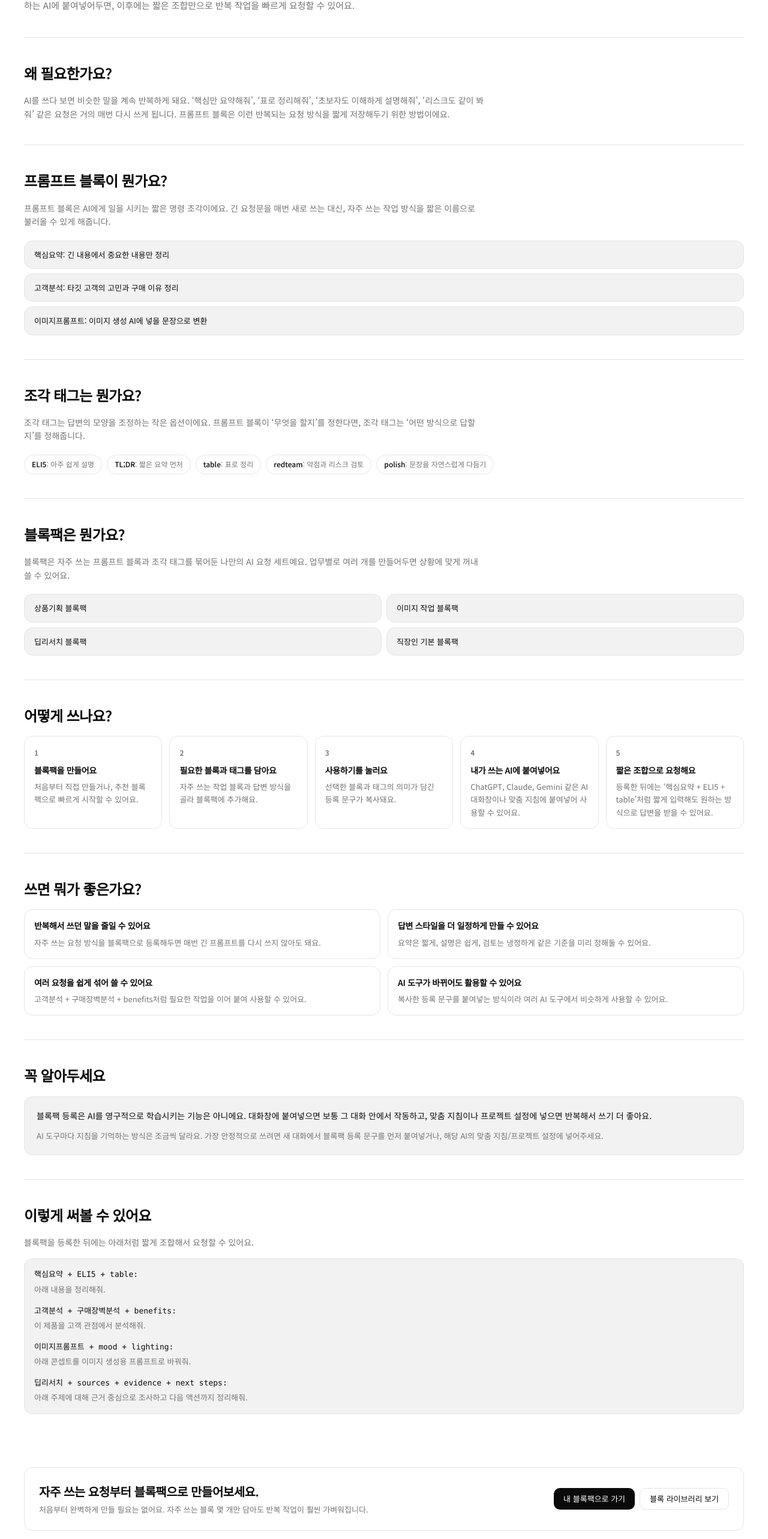
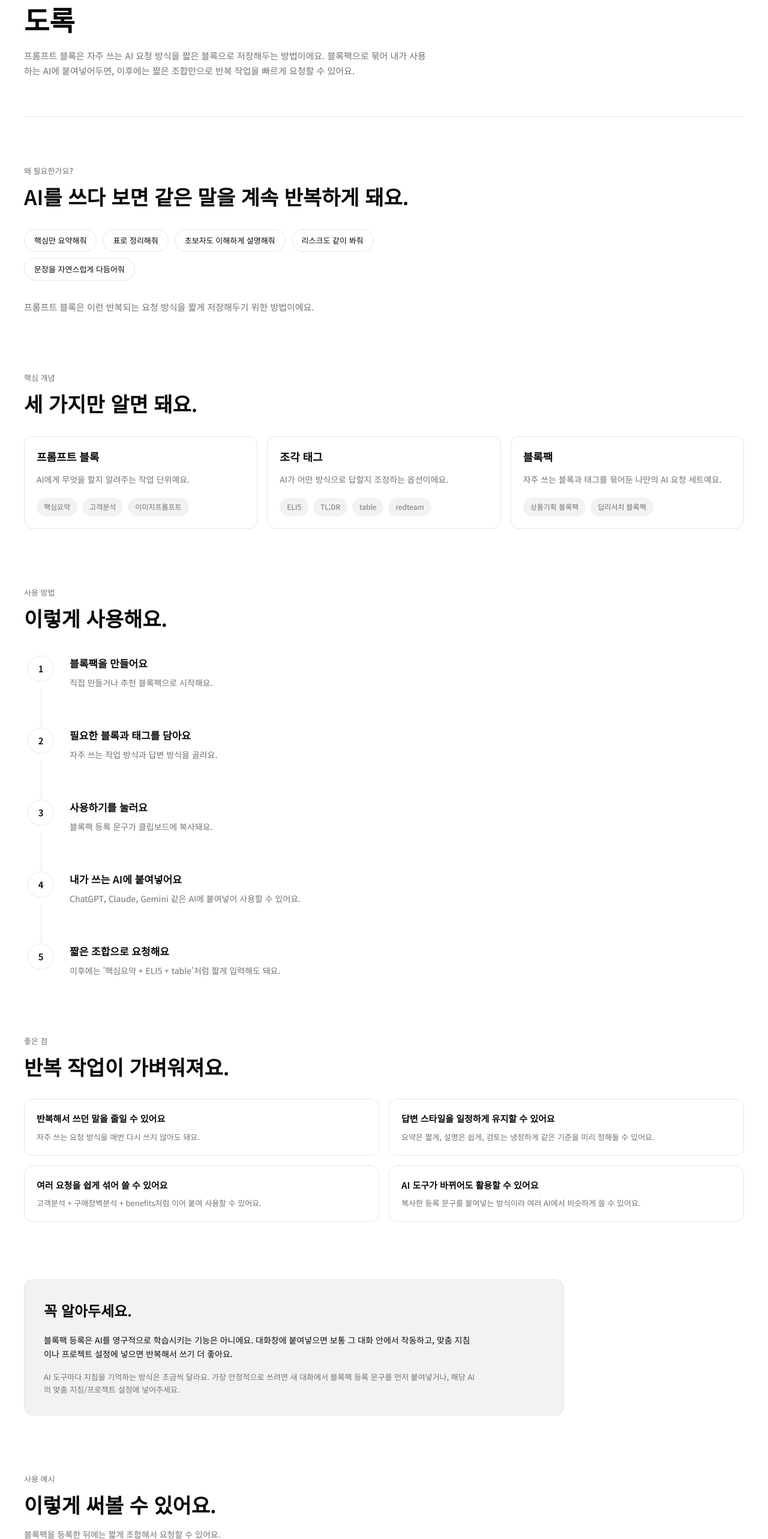
Before and after one commit to leejoyon98-beep/prompt-blocks, a Next.js app: page /guide in a window 1280 px wide. Shown: the part 203-2769 px from the top of the page at 60% size. Built offline with nearby package versions, Linux system fonts and the light colour scheme; no server answers.

Commit message:
Update page.tsx

```diff
--- a/src/app/guide/page.tsx
+++ b/src/app/guide/page.tsx
@@ -1,62 +1,73 @@
 import Link from "next/link";
+import type { ReactNode } from "react";
 import { PageShell } from "@/components/layout/PageShell";
 import { Button } from "@/components/common/Button";
 
-const blockExamples = [
-  { title: "핵심요약", description: "긴 내용에서 중요한 내용만 정리" },
-  { title: "고객분석", description: "타깃 고객의 고민과 구매 이유 정리" },
-  { title: "이미지프롬프트", description: "이미지 생성 AI에 넣을 문장으로 변환" },
+const repeatedRequests = [
+  "핵심만 요약해줘",
+  "표로 정리해줘",
+  "초보자도 이해하게 설명해줘",
+  "리스크도 같이 봐줘",
+  "문장을 자연스럽게 다듬어줘",
 ];
 
-const tagExamples = [
-  { tag: "ELI5", text: "아주 쉽게 설명" },
-  { tag: "TL;DR", text: "짧은 요약 먼저" },
-  { tag: "table", text: "표로 정리" },
-  { tag: "redteam", text: "약점과 리스크 검토" },
-  { tag: "polish", text: "문장을 자연스럽게 다듬기" },
+const concepts = [
+  {
+    title: "프롬프트 블록",
+    description: "AI에게 무엇을 할지 알려주는 작업 단위예요.",
+    examples: ["핵심요약", "고객분석", "이미지프롬프트"],
+  },
+  {
+    title: "조각 태그",
+    description: "AI가 어떤 방식으로 답할지 조정하는 옵션이에요.",
+    examples: ["ELI5", "TL;DR", "table", "redteam"],
+  },
+  {
+    title: "블록팩",
+    description: "자주 쓰는 블록과 태그를 묶어둔 나만의 AI 요청 세트예요.",
+    examples: ["상품기획 블록팩", "딥리서치 블록팩"],
+  },
 ];
-
-const packExamples = ["상품기획 블록팩", "이미지 작업 블록팩", "딥리서치 블록팩", "직장인 기본 블록팩"];
 
 const steps = [
   {
     title: "블록팩을 만들어요",
-    description: "처음부터 직접 만들거나, 추천 블록팩으로 빠르게 시작할 수 있어요.",
+    description: "직접 만들거나 추천 블록팩으로 시작해요.",
   },
   {
     title: "필요한 블록과 태그를 담아요",
-    description: "자주 쓰는 작업 블록과 답변 방식을 골라 블록팩에 추가해요.",
+    description: "자주 쓰는 작업 방식과 답변 방식을 골라요.",
   },
   {
     title: "사용하기를 눌러요",
-    description: "선택한 블록과 태그의 의미가 담긴 등록 문구가 복사돼요.",
+    description: "블록팩 등록 문구가 클립보드에 복사돼요.",
   },
   {
     title: "내가 쓰는 AI에 붙여넣어요",
-    description: "ChatGPT, Claude, Gemini 같은 AI 대화창이나 맞춤 지침에 붙여넣어 사용할 수 있어요.",
+    description: "ChatGPT, Claude, Gemini 같은 AI에 붙여넣어 사용할 수 있어요.",
   },
   {
     title: "짧은 조합으로 요청해요",
-    description: "등록한 뒤에는 ‘핵심요약 + ELI5 + table’처럼 짧게 입력해도 원하는 방식으로 답변을 받을 수 있어요.",
+    description: "이후에는 '핵심요약 + ELI5 + table'처럼 짧게 입력해도 돼요.",
   },
 ];
 
 const benefits = [
   {
     title: "반복해서 쓰던 말을 줄일 수 있어요",
-    description: "자주 쓰는 요청 방식을 블록팩으로 등록해두면 매번 긴 프롬프트를 다시 쓰지 않아도 돼요.",
+    description: "자주 쓰는 요청 방식을 매번 다시 쓰지 않아도 돼요.",
   },
   {
-    title: "답변 스타일을 더 일정하게 만들 수 있어요",
+    title: "답변 스타일을 일정하게 유지할 수 있어요",
     description: "요약은 짧게, 설명은 쉽게, 검토는 냉정하게 같은 기준을 미리 정해둘 수 있어요.",
   },
   {
     title: "여러 요청을 쉽게 섞어 쓸 수 있어요",
-    description: "고객분석 + 구매장벽분석 + benefits처럼 필요한 작업을 이어 붙여 사용할 수 있어요.",
+    description: "고객분석 + 구매장벽분석 + benefits처럼 이어 붙여 사용할 수 있어요.",
   },
   {
     title: "AI 도구가 바뀌어도 활용할 수 있어요",
-    description: "복사한 등록 문구를 붙여넣는 방식이라 여러 AI 도구에서 비슷하게 사용할 수 있어요.",
+    description: "복사한 등록 문구를 붙여넣는 방식이라 여러 AI에서 비슷하게 쓸 수 있어요.",
   },
 ];
 
@@ -81,127 +92,118 @@ const useExamples = [
 
 export default function GuidePage() {
   return (
-    <PageShell className="py-12">
-      <header className="border-b border-border pb-10">
-        <h1 className="max-w-3xl text-[36px] font-semibold leading-tight tracking-tight sm:text-[44px]">
+    <PageShell className="py-14">
+      <header className="border-b border-border pb-16">
+        <p className="mb-4 text-[13px] font-medium text-muted">사용 가이드</p>
+        <h1 className="max-w-[680px] text-[36px] font-semibold leading-tight sm:text-[46px]">
           매번 같은 프롬프트를 다시 쓰지 않도록
         </h1>
-        <p className="mt-4 max-w-2xl text-[15px] leading-relaxed text-muted">
-          프롬프트 블록은 자주 쓰는 AI 요청 방식을 짧은 블록으로 저장해두는 방법이에요. 블록팩으로 묶어 내가
-          사용하는 AI에 붙여넣어두면, 이후에는 짧은 조합만으로 반복 작업을 빠르게 요청할 수 있어요.
+        <p className="mt-5 max-w-[680px] text-[15px] leading-relaxed text-muted">
+          프롬프트 블록은 자주 쓰는 AI 요청 방식을 짧은 블록으로 저장해두는 방법이에요.
+          블록팩으로 묶어 내가 사용하는 AI에 붙여넣어두면, 이후에는 짧은 조합만으로 반복 작업을 빠르게 요청할 수 있어요.
         </p>
       </header>
 
-      <div className="divide-y divide-border">
-        <GuideSection title="왜 필요한가요?">
-          <p className="max-w-3xl text-[14px] leading-relaxed text-muted">
-            AI를 쓰다 보면 비슷한 말을 계속 반복하게 돼요. ‘핵심만 요약해줘’, ‘표로 정리해줘’, ‘초보자도 이해하게
-            설명해줘’, ‘리스크도 같이 봐줘’ 같은 요청은 거의 매번 다시 쓰게 됩니다. 프롬프트 블록은 이런 반복되는
-            요청 방식을 짧게 저장해두기 위한 방법이에요.
-          </p>
-        </GuideSection>
-
-        <GuideSection title="프롬프트 블록이 뭔가요?">
-          <p className="max-w-3xl text-[14px] leading-relaxed text-muted">
-            프롬프트 블록은 AI에게 일을 시키는 짧은 명령 조각이에요. 긴 요청문을 매번 새로 쓰는 대신, 자주 쓰는
-            작업 방식을 짧은 이름으로 불러올 수 있게 해줍니다.
-          </p>
-          <div className="mt-5 grid grid-cols-1 gap-2">
-            {blockExamples.map((example) => (
-              <ExampleLine key={example.title}>
-                <span className="font-medium">{example.title}</span>: {example.description}
-              </ExampleLine>
-            ))}
-          </div>
-        </GuideSection>
-
-        <GuideSection title="조각 태그는 뭔가요?">
-          <p className="max-w-3xl text-[14px] leading-relaxed text-muted">
-            조각 태그는 답변의 모양을 조정하는 작은 옵션이에요. 프롬프트 블록이 ‘무엇을 할지’를 정한다면, 조각
-            태그는 ‘어떤 방식으로 답할지’를 정해줍니다.
-          </p>
-          <div className="mt-5 flex flex-wrap gap-2">
-            {tagExamples.map((item) => (
+      <main className="space-y-24 py-20">
+        <section className="max-w-[820px]">
+          <SectionHeading
+            eyebrow="왜 필요한가요?"
+            title="AI를 쓰다 보면 같은 말을 계속 반복하게 돼요."
+          />
+          <div className="mt-8 flex max-w-[720px] flex-wrap gap-2.5">
+            {repeatedRequests.map((request) => (
               <span
-                key={item.tag}
-                className="rounded-full border border-border bg-background px-3 py-1.5 text-[12px] text-muted"
+                key={request}
+                className="rounded-full border border-border bg-background px-4 py-2 text-[13px] text-foreground"
               >
-                <span className="font-medium text-foreground">{item.tag}</span>: {item.text}
+                {request}
               </span>
             ))}
           </div>
-        </GuideSection>
+          <p className="mt-8 max-w-[640px] text-[15px] leading-relaxed text-muted">
+            프롬프트 블록은 이런 반복되는 요청 방식을 짧게 저장해두기 위한 방법이에요.
+          </p>
+        </section>
 
-        <GuideSection title="블록팩은 뭔가요?">
-          <p className="max-w-3xl text-[14px] leading-relaxed text-muted">
-            블록팩은 자주 쓰는 프롬프트 블록과 조각 태그를 묶어둔 나만의 AI 요청 세트예요. 업무별로 여러 개를
-            만들어두면 상황에 맞게 꺼내 쓸 수 있어요.
-          </p>
-          <div className="mt-5 grid grid-cols-1 gap-2 sm:grid-cols-2">
-            {packExamples.map((example) => (
-              <ExampleLine key={example}>{example}</ExampleLine>
+        <section>
+          <SectionHeading eyebrow="핵심 개념" title="세 가지만 알면 돼요." />
+          <div className="mt-8 grid grid-cols-1 gap-4 md:grid-cols-3">
+            {concepts.map((concept) => (
+              <article key={concept.title} className="rounded-[var(--radius-card)] border border-border bg-background p-5">
+                <h3 className="text-[18px] font-semibold">{concept.title}</h3>
+                <p className="mt-3 text-[14px] leading-relaxed text-muted">{concept.description}</p>
+                <div className="mt-5 flex flex-wrap gap-2">
+                  {concept.examples.map((example) => (
+                    <span key={example} className="rounded-full bg-subtle px-3 py-1.5 text-[12px] text-muted">
+                      {example}
+                    </span>
+                  ))}
+                </div>
+              </article>
             ))}
           </div>
-        </GuideSection>
+        </section>
 
-        <GuideSection title="어떻게 쓰나요?">
-          <div className="grid grid-cols-1 gap-3 lg:grid-cols-5">
+        <section className="max-w-[900px]">
+          <SectionHeading eyebrow="사용 방법" title="이렇게 사용해요." />
+          <div className="mt-10 space-y-0">
             {steps.map((step, index) => (
-              <div key={step.title} className="rounded-[var(--radius-card)] border border-border bg-background p-4">
-                <span className="text-[12px] font-semibold text-muted">{index + 1}</span>
-                <h3 className="mt-2 text-[14px] font-semibold tracking-tight">{step.title}</h3>
-                <p className="mt-1.5 text-[13px] leading-relaxed text-muted">{step.description}</p>
-              </div>
+              <TimelineStep key={step.title} index={index + 1} isLast={index === steps.length - 1}>
+                <h3 className="text-[17px] font-semibold">{step.title}</h3>
+                <p className="mt-2 max-w-[620px] text-[14px] leading-relaxed text-muted">{step.description}</p>
+              </TimelineStep>
             ))}
           </div>
-        </GuideSection>
+        </section>
 
-        <GuideSection title="쓰면 뭐가 좋은가요?">
-          <div className="grid grid-cols-1 gap-3 sm:grid-cols-2">
+        <section>
+          <SectionHeading eyebrow="좋은 점" title="반복 작업이 가벼워져요." />
+          <div className="mt-8 grid grid-cols-1 gap-4 md:grid-cols-2">
             {benefits.map((benefit) => (
-              <div key={benefit.title} className="rounded-[var(--radius-card)] border border-border bg-background p-4">
-                <h3 className="text-[14px] font-semibold tracking-tight">{benefit.title}</h3>
-                <p className="mt-1.5 text-[13px] leading-relaxed text-muted">{benefit.description}</p>
-              </div>
+              <article key={benefit.title} className="rounded-[var(--radius-card)] border border-border bg-background p-5">
+                <h3 className="text-[15px] font-semibold">{benefit.title}</h3>
+                <p className="mt-2 text-[13px] leading-relaxed text-muted">{benefit.description}</p>
+              </article>
             ))}
           </div>
-        </GuideSection>
+        </section>
 
-        <GuideSection title="꼭 알아두세요">
-          <div className="rounded-[var(--radius-card)] border border-border bg-subtle p-5">
-            <p className="text-[14px] leading-relaxed text-foreground">
-              블록팩 등록은 AI를 영구적으로 학습시키는 기능은 아니에요. 대화창에 붙여넣으면 보통 그 대화 안에서
-              작동하고, 맞춤 지침이나 프로젝트 설정에 넣으면 반복해서 쓰기 더 좋아요.
+        <section className="max-w-[900px]">
+          <div className="rounded-[var(--radius-card)] border border-border bg-subtle p-6 sm:p-8">
+            <h2 className="text-[24px] font-semibold">꼭 알아두세요.</h2>
+            <p className="mt-5 max-w-[720px] text-[14px] leading-relaxed text-foreground">
+              블록팩 등록은 AI를 영구적으로 학습시키는 기능은 아니에요. 대화창에 붙여넣으면 보통 그 대화 안에서 작동하고,
+              맞춤 지침이나 프로젝트 설정에 넣으면 반복해서 쓰기 더 좋아요.
             </p>
-            <p className="mt-3 text-[13px] leading-relaxed text-muted">
-              AI 도구마다 지침을 기억하는 방식은 조금씩 달라요. 가장 안정적으로 쓰려면 새 대화에서 블록팩 등록
-              문구를 먼저 붙여넣거나, 해당 AI의 맞춤 지침/프로젝트 설정에 넣어주세요.
+            <p className="mt-4 max-w-[720px] text-[13px] leading-relaxed text-muted">
+              AI 도구마다 지침을 기억하는 방식은 조금씩 달라요. 가장 안정적으로 쓰려면 새 대화에서 블록팩 등록 문구를 먼저 붙여넣거나,
+              해당 AI의 맞춤 지침/프로젝트 설정에 넣어주세요.
             </p>
           </div>
-        </GuideSection>
+        </section>
 
-        <GuideSection title="이렇게 써볼 수 있어요">
-          <p className="mb-4 max-w-3xl text-[14px] leading-relaxed text-muted">
-            블록팩을 등록한 뒤에는 아래처럼 짧게 조합해서 요청할 수 있어요.
-          </p>
-          <div className="rounded-[var(--radius-card)] border border-border bg-subtle p-4">
-            <div className="space-y-4">
-              {useExamples.map((example) => (
-                <div key={example.command}>
-                  <p className="font-mono text-[13px] font-medium text-foreground">{example.command}</p>
-                  <p className="mt-1 text-[13px] text-muted">{example.request}</p>
-                </div>
-              ))}
-            </div>
+        <section>
+          <SectionHeading
+            eyebrow="사용 예시"
+            title="이렇게 써볼 수 있어요."
+            description="블록팩을 등록한 뒤에는 짧게 조합해서 요청할 수 있어요."
+          />
+          <div className="mt-8 grid grid-cols-1 gap-4 md:grid-cols-2">
+            {useExamples.map((example) => (
+              <article key={example.command} className="rounded-[var(--radius-card)] border border-border bg-background p-5">
+                <p className="font-mono text-[13px] font-medium leading-relaxed text-foreground">{example.command}</p>
+                <p className="mt-3 text-[13px] leading-relaxed text-muted">{example.request}</p>
+              </article>
+            ))}
           </div>
-        </GuideSection>
-      </div>
+        </section>
+      </main>
 
-      <section className="mt-12 rounded-[var(--radius-card)] border border-border bg-background p-6">
-        <div className="flex flex-col gap-4 sm:flex-row sm:items-center sm:justify-between">
+      <section className="rounded-[var(--radius-card)] border border-border bg-background p-6 sm:p-8">
+        <div className="flex flex-col gap-6 lg:flex-row lg:items-center lg:justify-between">
           <div>
-            <h2 className="text-[20px] font-semibold tracking-tight">자주 쓰는 요청부터 블록팩으로 만들어보세요.</h2>
-            <p className="mt-1 max-w-xl text-[13px] leading-relaxed text-muted">
+            <h2 className="text-[24px] font-semibold">자주 쓰는 요청부터 블록팩으로 만들어보세요.</h2>
+            <p className="mt-3 max-w-[620px] text-[14px] leading-relaxed text-muted">
               처음부터 완벽하게 만들 필요는 없어요. 자주 쓰는 블록 몇 개만 담아도 반복 작업이 훨씬 가벼워집니다.
             </p>
           </div>
@@ -223,19 +225,42 @@ export default function GuidePage() {
   );
 }
 
-function GuideSection({ title, children }: { title: string; children: React.ReactNode }) {
+function SectionHeading({
+  eyebrow,
+  title,
+  description,
+}: {
+  eyebrow: string;
+  title: string;
+  description?: string;
+}) {
   return (
-    <section className="py-10">
-      <h2 className="text-[24px] font-semibold tracking-tight">{title}</h2>
-      <div className="mt-4">{children}</div>
-    </section>
+    <div>
+      <p className="text-[13px] font-medium text-muted">{eyebrow}</p>
+      <h2 className="mt-3 max-w-[720px] text-[28px] font-semibold leading-tight sm:text-[34px]">{title}</h2>
+      {description ? <p className="mt-4 max-w-[640px] text-[14px] leading-relaxed text-muted">{description}</p> : null}
+    </div>
   );
 }
 
-function ExampleLine({ children }: { children: React.ReactNode }) {
+function TimelineStep({
+  index,
+  isLast,
+  children,
+}: {
+  index: number;
+  isLast: boolean;
+  children: ReactNode;
+}) {
   return (
-    <div className="rounded-[var(--radius-card)] border border-border bg-subtle px-4 py-3 text-[13px] leading-relaxed text-foreground">
-      {children}
+    <div className="grid grid-cols-[56px_1fr] gap-5">
+      <div className="flex flex-col items-center">
+        <div className="flex h-11 w-11 items-center justify-center rounded-full border border-border bg-background text-[15px] font-semibold">
+          {index}
+        </div>
+        {!isLast ? <div className="mt-3 h-14 w-px bg-border sm:h-16" /> : null}
+      </div>
+      <div className={isLast ? "pb-0" : "pb-8"}>{children}</div>
     </div>
   );
 }
```
